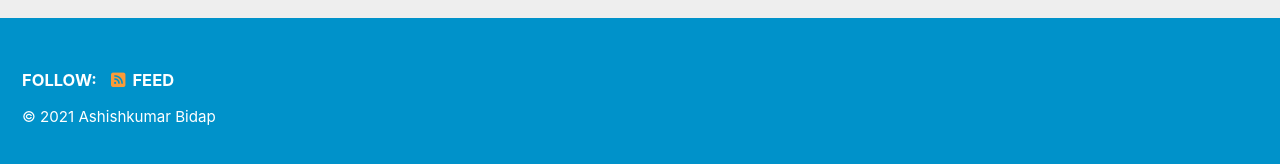
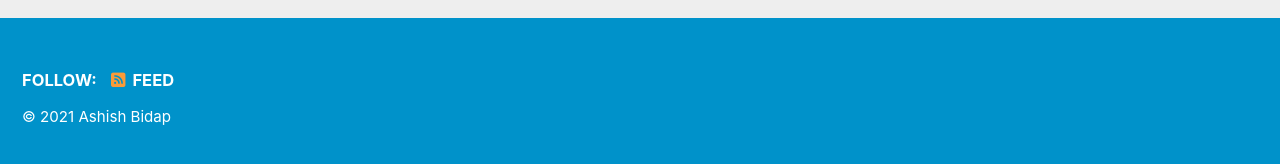
Before and after one commit to aashish-bidap/aashish-bidap.github.io, a Jekyll site: the page built from index.html, in a window 1280 px wide and 900 px high, scrolled down 391 px. Shown: the part 727-891 px from the top of the window. Built offline with Jekyll 4.4.1, drawn with Linux system fonts in a browser that asks for light colours; cached includes are drawn as plain includes; nearby versions of some CDN libraries; the list of posts is cut into pages by our own code.

Commit message:
editing about me

```diff
--- a/_config.yml
+++ b/_config.yml
@@ -19,7 +19,7 @@ locale                   : "en-US"
 title                    : "Portfolio"
 title_separator          : "-"
 subtitle                 : # site tagline that appears below site title in masthead
-name                     : "Ashishkumar Bidap"
+name                     : "Ashish Bidap"
 description              : "Data Science Portfolio"
 url                      : # the base hostname & protocol for your site e.g. "https://mmistakes.github.io"
 baseurl                  : # the subpath of your site, e.g. "/blog"
```
